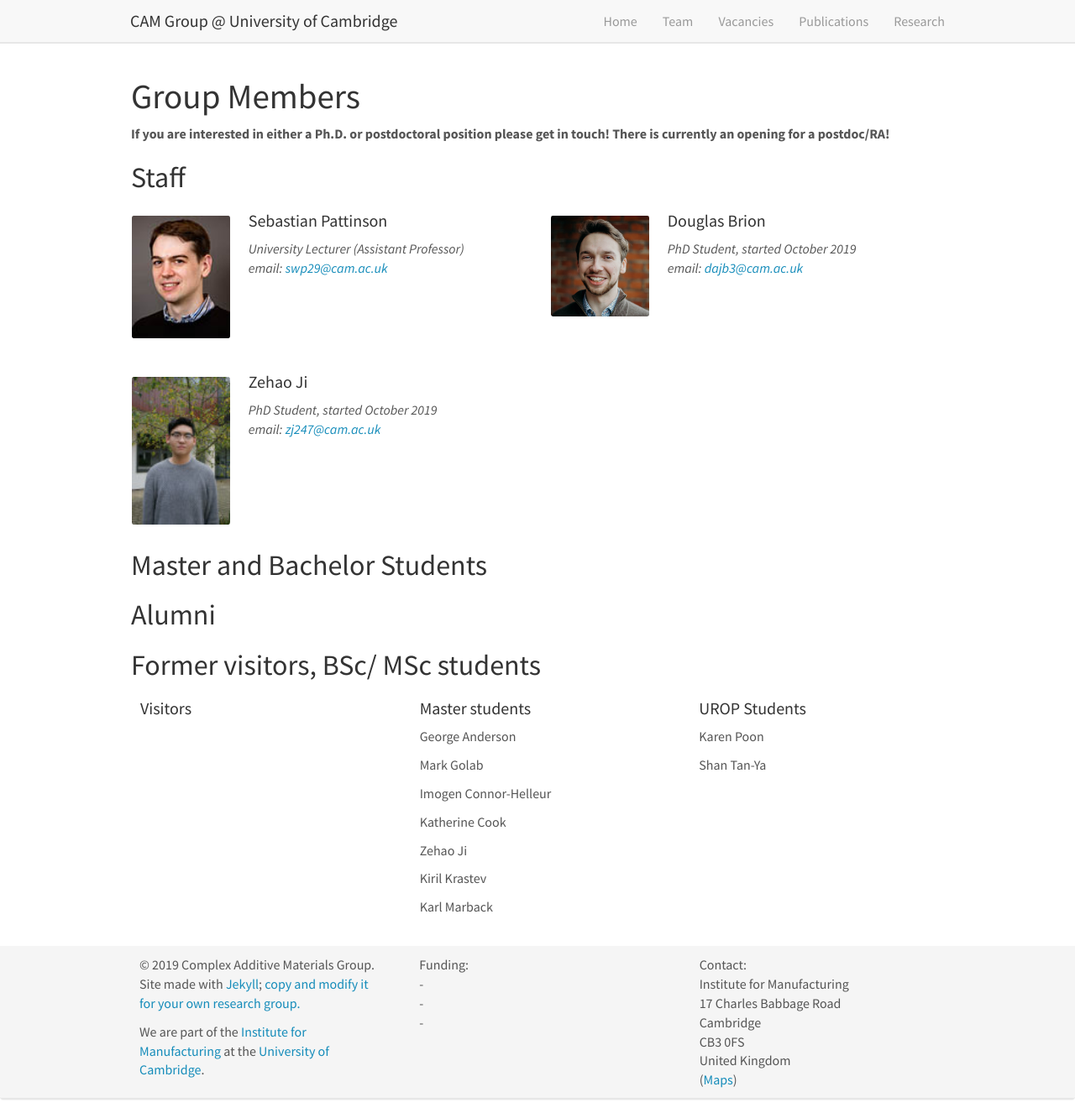
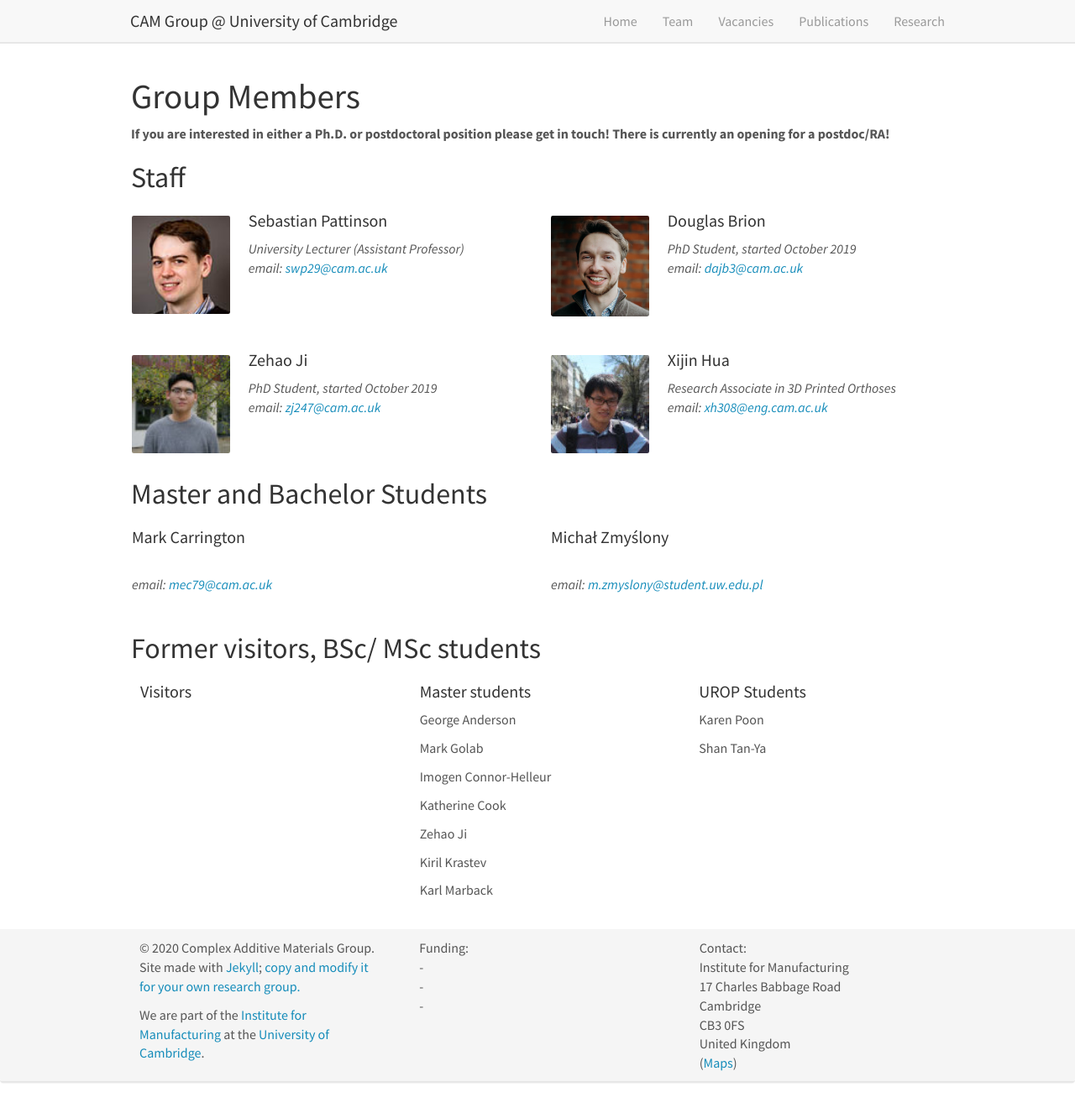
Before and after one commit to cam-cambridge/cam-cambridge.github.io, a Jekyll site: the page built from _pages/team.md, in a window 1280 px wide and 1332 px high. Shown: the whole window at 84% size. Built offline with Jekyll 4.4.1, drawn with Linux system fonts in a browser that asks for light colours; nearby versions of some CDN libraries.

Commit message:
Updates and adding Dr Hua to the group

```diff
--- a/_data/news.yml
+++ b/_data/news.yml
@@ -1,2 +1,5 @@
 - date: 1. October 2019
-  headline: "Two new PhD students Douglas Brion and Zehao Ji join the group."
+  headline: "PhD students Douglas Brion and Zehao Ji join the group."
+
+- date: 24. February 2020
+  headline: "We welcome research associate Dr Xijin Hua to the team who will be researching 3D printed orthoses."
--- a/_data/students.yml
+++ b/_data/students.yml
@@ -0,0 +1,5 @@
+- name: Mark Carrington
+  email: mec79@cam.ac.uk
+
+- name: Michał Zmyślony
+  email: m.zmyslony@student.uw.edu.pl
--- a/_data/team_members.yml
+++ b/_data/team_members.yml
@@ -12,3 +12,8 @@
   photo: zehao_ji.jpg
   info: PhD Student, started October 2019
   email: zj247@cam.ac.uk
+
+- name: Xijin Hua
+  photo: xijin_hua.jpg
+  info: Research Associate in 3D Printed Orthoses
+  email: xh308@eng.cam.ac.uk
--- a/_includes/footer.html
+++ b/_includes/footer.html
@@ -4,7 +4,7 @@
 	  <div class="row">
 		<div class="col-sm-4">
 
-		  <p>&copy 2019 Complex Additive Materials Group. Site made with <a href="https://jekyllrb.com">Jekyll</a>;  <a href="{{ site.url }}{{ site.baseurl }}/aboutwebsite.html">copy and  modify it for your own research group.</a></p>
+		  <p>&copy 2020 Complex Additive Materials Group. Site made with <a href="https://jekyllrb.com">Jekyll</a>;  <a href="{{ site.url }}{{ site.baseurl }}/aboutwebsite.html">copy and  modify it for your own research group.</a></p>
               <p>We are part of the <a href="https://www.ifm.eng.cam.ac.uk/">Institute for Manufacturing</a> at the <a href="https://www.cam.ac.uk/">University of Cambridge</a>.</p>
 
 
--- a/_pages/team.md
+++ b/_pages/team.md
@@ -8,15 +8,17 @@ permalink: /team/
 
 # Group Members
 
- **If you are interested in either a Ph.D. or postdoctoral position please get in touch! There is currently an opening for a postdoc/RA!**
+**If you are interested in either a Ph.D. or postdoctoral position please get in touch! There is currently an opening for a postdoc/RA!**
 
 ## Staff
+
 {% assign number_printed = 0 %}
 {% for member in site.data.team_members %}
 
 {% assign even_odd = number_printed | modulo: 2 %}
 
 {% if even_odd == 0 %}
+
 <div class="row">
 {% endif %}
 
@@ -26,29 +28,34 @@ permalink: /team/
   <i>{{ member.info }}<br>email: <{{ member.email }}></i>
   <ul style="overflow: hidden">
 
-  {% if member.number_educ == 1 %}
+{% if member.number_educ == 1 %}
+
   <li> {{ member.education1 }} </li>
   {% endif %}
 
-  {% if member.number_educ == 2 %}
+{% if member.number_educ == 2 %}
+
   <li> {{ member.education1 }} </li>
   <li> {{ member.education2 }} </li>
   {% endif %}
 
-  {% if member.number_educ == 3 %}
+{% if member.number_educ == 3 %}
+
   <li> {{ member.education1 }} </li>
   <li> {{ member.education2 }} </li>
   <li> {{ member.education3 }} </li>
   {% endif %}
 
-  {% if member.number_educ == 4 %}
+{% if member.number_educ == 4 %}
+
   <li> {{ member.education1 }} </li>
   <li> {{ member.education2 }} </li>
   <li> {{ member.education3 }} </li>
   <li> {{ member.education4 }} </li>
   {% endif %}
 
-  {% if member.number_educ == 5 %}
+{% if member.number_educ == 5 %}
+
   <li> {{ member.education1 }} </li>
   <li> {{ member.education2 }} </li>
   <li> {{ member.education3 }} </li>
@@ -62,6 +69,7 @@ permalink: /team/
 {% assign number_printed = number_printed | plus: 1 %}
 
 {% if even_odd == 1 %}
+
 </div>
 {% endif %}
 
@@ -69,19 +77,19 @@ permalink: /team/
 
 {% assign even_odd = number_printed | modulo: 2 %}
 {% if even_odd == 1 %}
+
 </div>
 {% endif %}
 
+## Master and Bachelor Students
 
-
-
-## Master and Bachelor Students
 {% assign number_printed = 0 %}
 {% for member in site.data.students %}
 
 {% assign even_odd = number_printed | modulo: 2 %}
 
 {% if even_odd == 0 %}
+
 <div class="row">
 {% endif %}
 
@@ -90,22 +98,26 @@ permalink: /team/
   <i>{{ member.info }}<br>email: <{{ member.email }}></i>
   <ul style="overflow: hidden">
 
-  {% if member.number_educ == 1 %}
+{% if member.number_educ == 1 %}
+
   <li> {{ member.education1 }} </li>
   {% endif %}
 
-  {% if member.number_educ == 2 %}
+{% if member.number_educ == 2 %}
+
   <li> {{ member.education1 }} </li>
   <li> {{ member.education2 }} </li>
   {% endif %}
 
-  {% if member.number_educ == 3 %}
+{% if member.number_educ == 3 %}
+
   <li> {{ member.education1 }} </li>
   <li> {{ member.education2 }} </li>
   <li> {{ member.education3 }} </li>
   {% endif %}
 
-  {% if member.number_educ == 4 %}
+{% if member.number_educ == 4 %}
+
   <li> {{ member.education1 }} </li>
   <li> {{ member.education2 }} </li>
   <li> {{ member.education3 }} </li>
@@ -118,6 +130,7 @@ permalink: /team/
 {% assign number_printed = number_printed | plus: 1 %}
 
 {% if even_odd == 1 %}
+
 </div>
 {% endif %}
 
@@ -125,11 +138,11 @@ permalink: /team/
 
 {% assign even_odd = number_printed | modulo: 2 %}
 {% if even_odd == 1 %}
+
 </div>
 {% endif %}
 
-
-## Alumni
+<!-- ## Alumni
 
 {% assign number_printed = 0 %}
 {% for member in site.data.alumni_members %}
@@ -160,9 +173,10 @@ permalink: /team/
 {% assign even_odd = number_printed | modulo: 2 %}
 {% if even_odd == 1 %}
 </div>
-{% endif %}
+{% endif %} -->
 
 ## Former visitors, BSc/ MSc students
+
 <div class="row">
 
 <div class="col-sm-4 clearfix">
```
Also changed, not shown: images/teampic/sebastian_pattinson.jpg, images/teampic/xijin_hua.jpg (added), images/teampic/zehao_ji.jpg.
